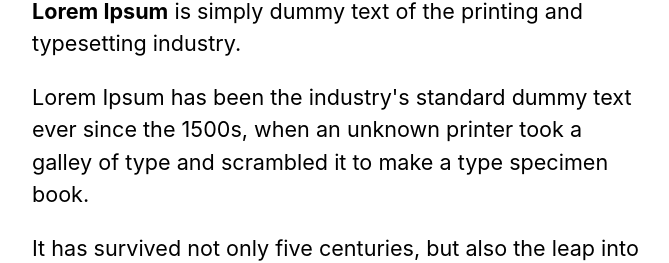
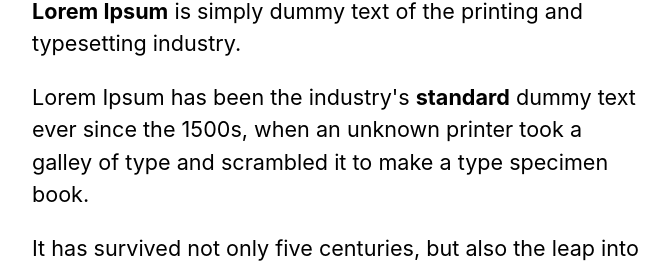
Before and after one commit to maisamaf/nextjs-blog-example, a Next.js app: page / in a window 1280 px wide. Shown: the part 315-578 px from the top of the page, without its empty margins (302-971 px from the left). Built offline with nearby package versions, Linux system fonts and the light colour scheme.

Commit message:
made standard text bold

```diff
--- a/pages/index.js
+++ b/pages/index.js
@@ -24,7 +24,7 @@ export default function Home({ allPostsData }) {
         <p>
         <strong>Lorem Ipsum</strong> is simply dummy text of the printing and typesetting industry.
         </p>
-        <p> Lorem Ipsum has been the industry's standard dummy text ever since the 1500s, when an unknown printer took a galley of type and scrambled it to make a type specimen book. </p>
+        <p> Lorem Ipsum has been the industry's <strong>standard</strong> dummy text ever since the 1500s, when an unknown printer took a galley of type and scrambled it to make a type specimen book. </p>
         <p>It has survived not only five centuries, but also the leap into electronic typesetting, remaining essentially unchanged.</p>
         <p>It was popularised in the 1960s with the release of Letraset sheets containing Lorem Ipsum passages, and more recently with desktop publishing software like Aldus PageMaker including versions of Lorem Ipsum.
 
```
